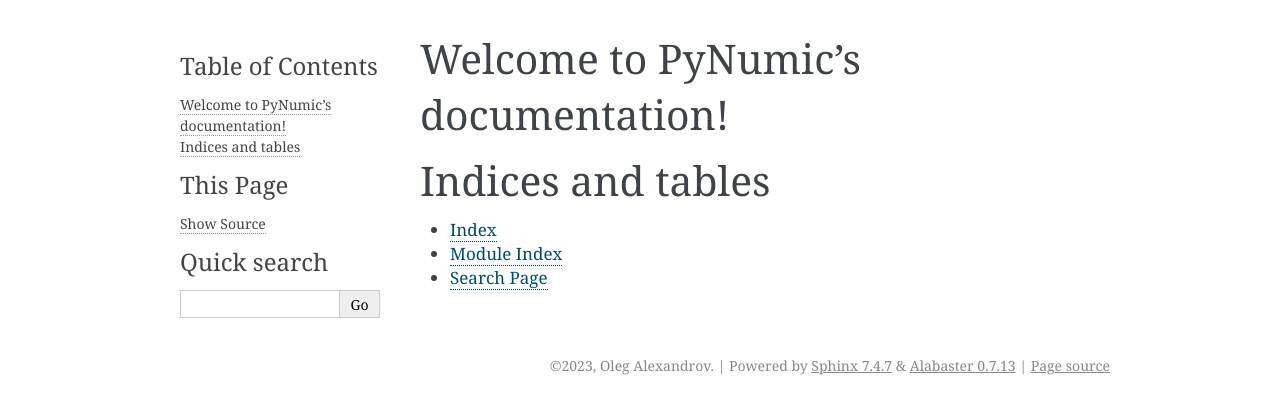
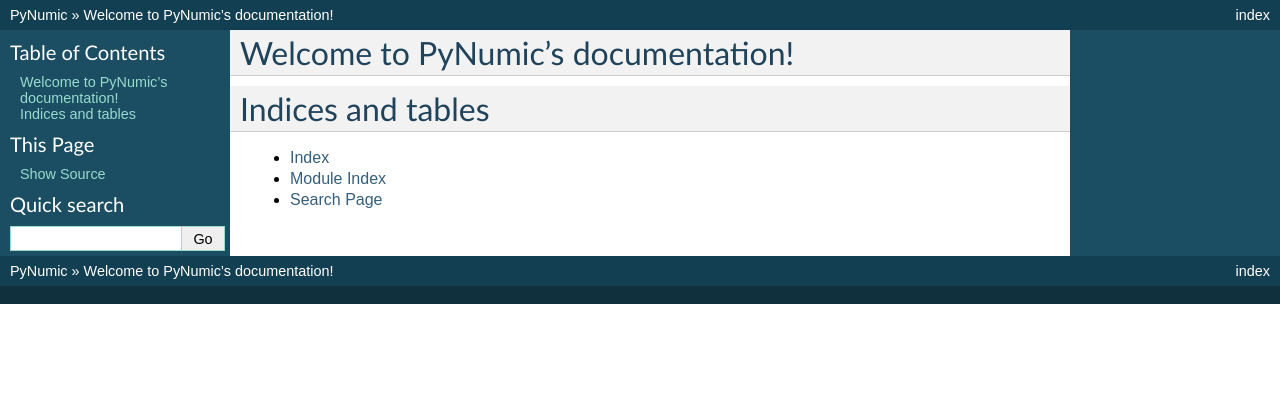
Before and after one commit to zigenzoog/pynumic, a Sphinx documentation site: the page built from docs/source/index.rst, in a window 1280 px wide. Shown: the top 414 px of the page. Built offline with Sphinx 7.4.7, drawn with Linux system fonts in a browser that asks for light colours.

```diff
--- a/docs/source/conf.py
+++ b/docs/source/conf.py
@@ -50,12 +50,16 @@
 # https://www.sphinx-doc.org/en/master/usage/configuration.html#options-for-html-output
 
 html_baseurl = ''  # https://zigenzoog.github.io/pynumic
-html_theme = 'alabaster'
 html_static_path = ['_static']
+html_theme = 'classic'
 html_theme_options = {
     'github_button': True,
     'github_banner': False,
-    'github_type': 'star&v=2',
-    'github_user': 'zigenzoog',
-    'github_repo': 'pynumic'
+    'github_type':   'star&v=2',
+    'github_user':   'zigenzoog',
+    'github_repo':   'pynumic'
 }
+html_title = project + ' - Simple neural network library'
+html_short_title = project
+html_show_copyright = False
+html_show_sphinx = False
```
Also changed, not shown: 1 other file.
